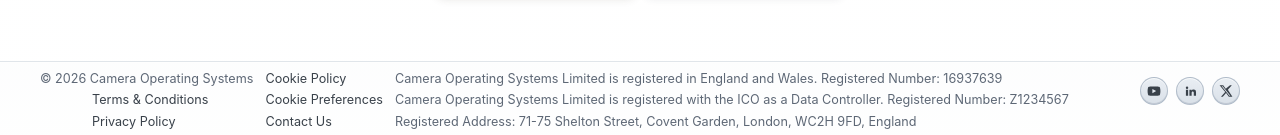
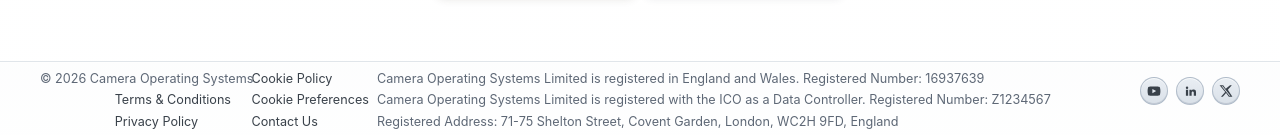
Before and after one commit to Ali-Nigzu/portal, a React (Vite) app in the folder frontend/: page / in a window 1280 px wide. Shown: the part 1342-1477 px from the top of the page. Built offline with nearby package versions, Linux system fonts and the light colour scheme; no server answers.

Commit message:
Refine footer spacing and make placeholder links inert

```diff
--- a/frontend/src/features/landing/components/LandingFooter.tsx
+++ b/frontend/src/features/landing/components/LandingFooter.tsx
@@ -1,5 +1,4 @@
 import React from "react";
-import { Link } from "react-router-dom";
 import { landingCopy } from "../content";
 
 type CookieConsentWindow = Window & {
@@ -9,9 +8,7 @@ type CookieConsentWindow = Window & {
 };
 
 const LandingFooter: React.FC = () => {
-  const handleCookiePreferencesClick: React.MouseEventHandler<HTMLAnchorElement> = (event) => {
-    event.preventDefault();
-
+  const handleCookiePreferencesClick: React.MouseEventHandler<HTMLButtonElement> = () => {
     const cookieConsent = (window as CookieConsentWindow).CookieConsent;
     if (cookieConsent && typeof cookieConsent.renew === "function") {
       cookieConsent.renew();
@@ -20,20 +17,30 @@ const LandingFooter: React.FC = () => {
 
   return (
     <footer className="landing-footer">
-      <div className="landing-container landing-footer-row">
+      <div className="landing-container landing-container--footer landing-footer-row">
         <div className="landing-footer-main" aria-label="Company and legal information">
           <div className="landing-footer-brand-column">
             <p className="landing-footer-copyright">{landingCopy.footer.copyright}</p>
             <nav className="landing-footer-links-column landing-footer-links-column-primary" aria-label="Primary legal links">
-              <a href="#" className="landing-footer-link-item">{landingCopy.footer.primaryLinks[0]}</a>
-              <a href="#" className="landing-footer-link-item">{landingCopy.footer.primaryLinks[1]}</a>
+              <button type="button" className="landing-footer-link-item landing-footer-link-item-button">
+                {landingCopy.footer.primaryLinks[0]}
+              </button>
+              <button type="button" className="landing-footer-link-item landing-footer-link-item-button">
+                {landingCopy.footer.primaryLinks[1]}
+              </button>
             </nav>
           </div>
 
-          <nav className="landing-footer-links-column" aria-label="Footer links">
-            <a href="#" className="landing-footer-link-item">{landingCopy.footer.secondaryLinks[0]}</a>
-            <a href="#" className="landing-footer-link-item" onClick={handleCookiePreferencesClick}>{landingCopy.footer.secondaryLinks[1]}</a>
-            <Link to="/contact" className="landing-footer-link-item">{landingCopy.footer.secondaryLinks[2]}</Link>
+          <nav className="landing-footer-links-column landing-footer-links-column-secondary" aria-label="Footer links">
+            <button type="button" className="landing-footer-link-item landing-footer-link-item-button">
+              {landingCopy.footer.secondaryLinks[0]}
+            </button>
+            <button type="button" className="landing-footer-link-item landing-footer-link-item-button" onClick={handleCookiePreferencesClick}>
+              {landingCopy.footer.secondaryLinks[1]}
+            </button>
+            <button type="button" className="landing-footer-link-item landing-footer-link-item-button">
+              {landingCopy.footer.secondaryLinks[2]}
+            </button>
           </nav>
 
           <div className="landing-footer-legal-column">
--- a/frontend/src/styles/LandingPage.css
+++ b/frontend/src/styles/LandingPage.css
@@ -732,6 +732,9 @@ body {
   box-shadow: inset 0 1px 0 rgba(255, 255, 255, 0.72);
   padding: 8px 0;
 }
+.landing-container--footer {
+  width: min(var(--landing-rail-max), calc(100% - 20px));
+}
 .landing-footer-row {
   display: grid;
   grid-template-columns: minmax(0, 1fr) auto;
@@ -741,13 +744,14 @@ body {
 
 .landing-footer-main {
   display: grid;
-  grid-template-columns: max-content max-content minmax(280px, 1fr);
-  gap: 10px 12px;
+  grid-template-columns: minmax(0, max-content) minmax(0, max-content) minmax(280px, 1fr);
+  gap: 10px 8px;
   align-items: start;
 }
 
 .landing-footer-copyright {
-  align-self: center;
+  align-self: start;
+  margin-left: -14px;
 }
 
 .landing-footer-brand-column {
@@ -757,7 +761,7 @@ body {
 }
 
 .landing-footer-links-column-primary {
-  padding-left: 52px;
+  padding-left: 7.4ch;
 }
 
 .landing-footer-copyright,
@@ -772,6 +776,20 @@ body {
   display: grid;
   align-content: start;
   gap: 4px;
+}
+
+.landing-footer-links-column-secondary {
+  margin-left: -10px;
+}
+
+.landing-footer-link-item-button {
+  border: 0;
+  padding: 0;
+  margin: 0;
+  background: transparent;
+  cursor: pointer;
+  font: inherit;
+  text-align: left;
 }
 
 .landing-footer-link-item,
@@ -824,6 +842,7 @@ body {
 .landing-footer-social-link svg { width: 14px; height: 14px; }
 @media (max-width: 1100px) {
   .landing-container { width: min(var(--landing-rail-max), calc(100% - 44px)); }
+  .landing-container--footer { width: min(var(--landing-rail-max), calc(100% - 30px)); }
   .landing-operational-grid {
     gap: 16px;
     grid-template-columns: 1fr;
@@ -847,8 +866,16 @@ body {
     gap: 10px 12px;
   }
 
+  .landing-footer-copyright {
+    margin-left: 0;
+  }
+
   .landing-footer-links-column-primary {
     padding-left: 0;
+  }
+
+  .landing-footer-links-column-secondary {
+    margin-left: 0;
   }
 
   .landing-footer-legal-column {
@@ -892,6 +919,7 @@ body {
   }
 
   .landing-container { width: min(var(--landing-rail-max), calc(100% - 30px)); }
+  .landing-container--footer { width: min(var(--landing-rail-max), calc(100% - 30px)); }
   .landing-header-top { min-height: auto; padding: 10px 0; }
   .landing-brand-name-wrap { flex-direction: column; align-items: flex-start; gap: 2px; }
   .landing-hero h1, .landing-hero p { max-width: none; text-align: center; }
@@ -949,7 +977,9 @@ body {
   .landing-status-success { flex-direction: column; align-items: flex-start; }
   .landing-footer-row { grid-template-columns: 1fr; }
   .landing-footer-main { grid-template-columns: 1fr; gap: 12px; }
+  .landing-footer-copyright { margin-left: 0; }
   .landing-footer-links-column-primary { padding-left: 0; }
+  .landing-footer-links-column-secondary { margin-left: 0; }
   .landing-footer-social { justify-content: flex-start; }
 }
 
```
